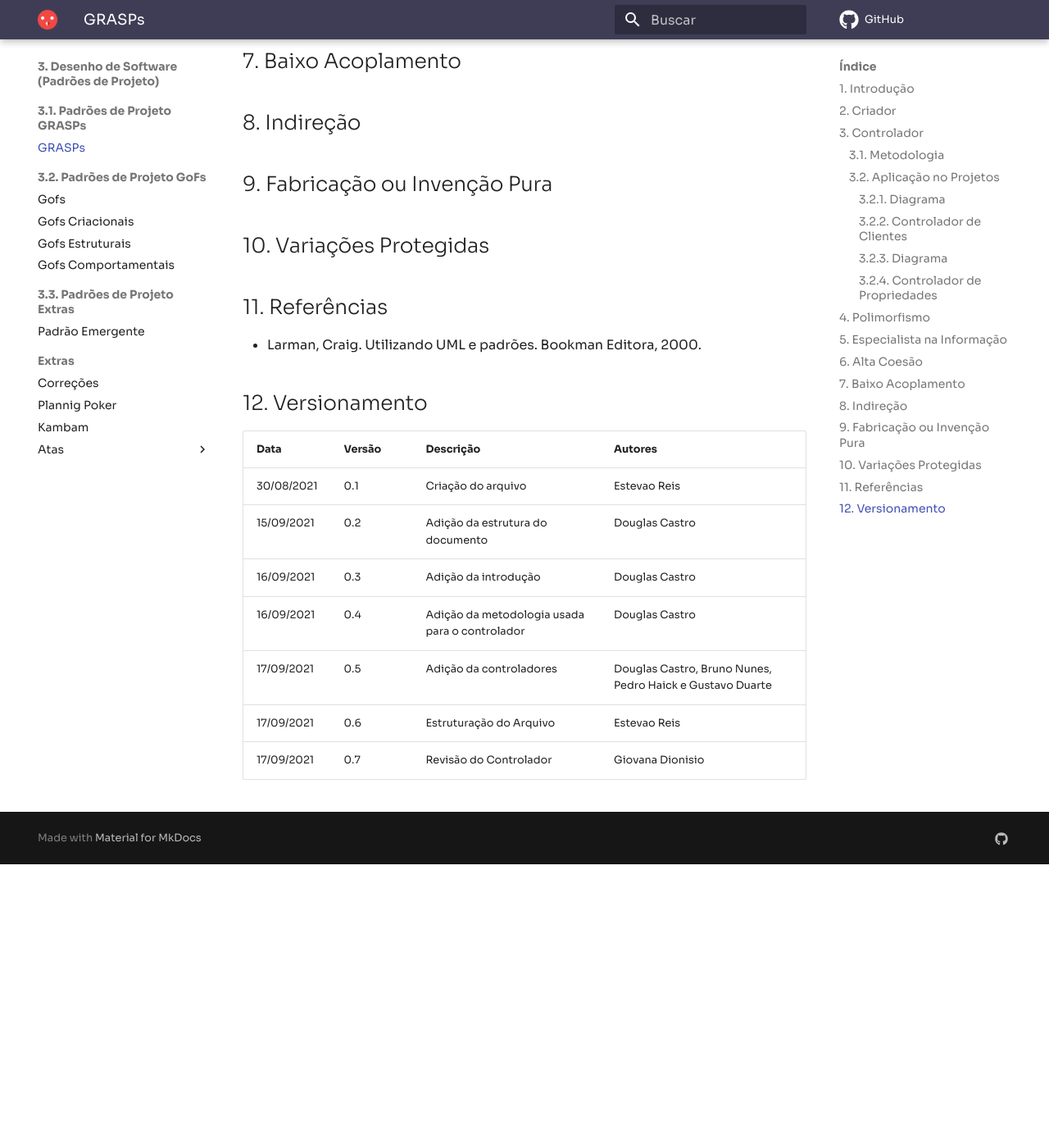
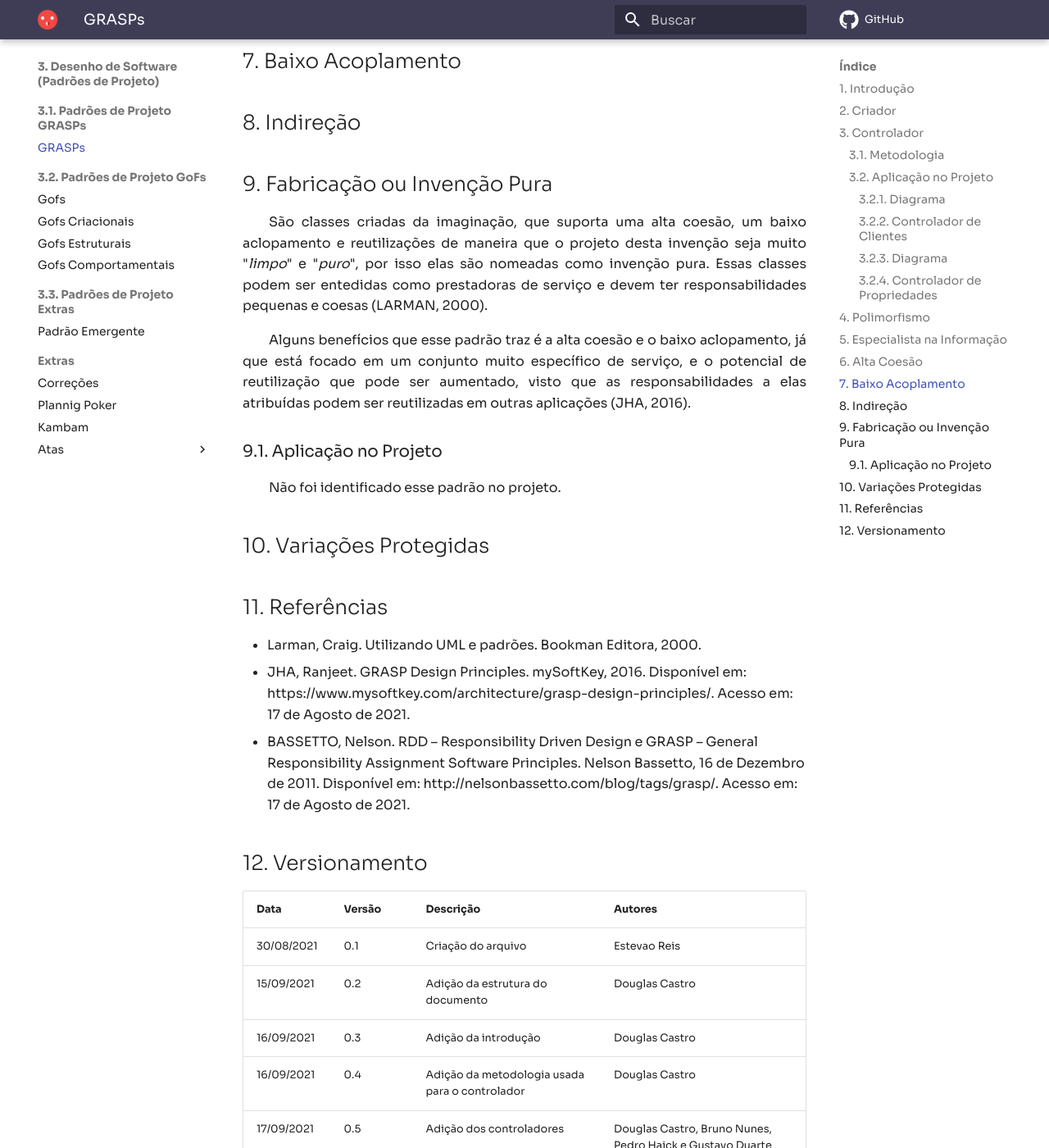
Before and after one commit to UnBArqDsw2021-1/2021.1_G04_Cardeal, an MkDocs documentation site: the page built from docs/padroesDeProjeto/GRASPs.md, in a window 1280 px wide and 1400 px high, scrolled down 3954 px. Shown: the whole window at 82% size. Built offline with MkDocs 1.6.1 and Material for MkDocs 9.7.7, drawn with Linux system fonts in a browser that asks for light colours; comment, search, counter and statistics services are not loaded; before the commit the page ends 5008 px from its top, so only the background shows below that; some of the changed text lies outside the part shown.

Commit message:
Add pure fabrication pattern

```diff
--- a/docs/padroesDeProjeto/GRASPs.md
+++ b/docs/padroesDeProjeto/GRASPs.md
@@ -17,7 +17,7 @@
 
 &emsp;&emsp;Para a construção dos diagramas foi usado a ferramenta [Draw.io](https://draw.io).
 
-### 3.2. Aplicação no Projetos
+### 3.2. Aplicação no Projeto
 
 <p align="justify">&emsp;&emsp;Os controladores implementados na nossa aplicação são os responsáveis por receber as requisições do browser. Por ter muitas atividades na aplicação e para evitar o "inchaço" de um controlador de fachada, optamos por implementar um controlador para cada classe concreta, onde esses ficaram responsáveis por coordenar as requisições recebidas por cada classe.</p>
 
@@ -61,11 +61,21 @@ O código acima pode ser visto com mais detalhes [aqui](https://github.com/UnBAr
 
 ## 9. Fabricação ou Invenção Pura
 
+<p align = "justify">&emsp;&emsp;São classes criadas da imaginação, que suporta uma alta coesão, um baixo aclopamento e reutilizações de maneira que o projeto desta invenção seja muito "<i>limpo</i>" e "<i>puro</i>", por isso elas são nomeadas como invenção pura. Essas classes podem ser entedidas como prestadoras de serviço e devem ter responsabilidades pequenas e coesas (LARMAN, 2000).</p>
+
+<p align = "justify">&emsp;&emsp;Alguns benefícios que esse padrão traz é a alta coesão e o baixo aclopamento, já que está focado em um conjunto muito específico de serviço, e o potencial de reutilização que pode ser aumentado, visto que as responsabilidades a elas atribuídas podem ser reutilizadas em outras aplicações (JHA, 2016).</p>
+
+### 9.1. Aplicação no Projeto
+
+<p align = "justify">&emsp;&emsp;Não foi identificado esse padrão no projeto.</p>
+
 ## 10. Variações Protegidas
 
 ## 11. Referências
 
 - Larman, Craig. Utilizando UML e padrões. Bookman Editora, 2000.
+- JHA, Ranjeet. GRASP Design Principles. mySoftKey, 2016. Disponível em: https://www.mysoftkey.com/architecture/grasp-design-principles/. Acesso em: 17 de Agosto de 2021.
+- BASSETTO, Nelson. RDD – Responsibility Driven Design e GRASP – General Responsibility Assignment Software Principles. Nelson Bassetto, 16 de Dezembro de 2011. Disponível em: http://nelsonbassetto.com/blog/tags/grasp/. Acesso em: 17 de Agosto de 2021.
 
 ## 12. Versionamento
 | Data       | Versão | Descrição         | Autores       |
@@ -74,6 +84,7 @@ O código acima pode ser visto com mais detalhes [aqui](https://github.com/UnBAr
 | 15/09/2021 | 0.2 | Adição da estrutura do documento| Douglas Castro |
 | 16/09/2021 | 0.3 | Adição da introdução | Douglas Castro |
 | 16/09/2021 | 0.4 | Adição da metodologia usada para o controlador | Douglas Castro |
-| 17/09/2021 | 0.5 | Adição da controladores | Douglas Castro, Bruno Nunes, Pedro Haick e Gustavo Duarte |
+| 17/09/2021 | 0.5 | Adição dos controladores | Douglas Castro, Bruno Nunes, Pedro Haick e Gustavo Duarte |
 | 17/09/2021 | 0.6 | Estruturação do Arquivo| Estevao Reis |
 | 17/09/2021 | 0.7 | Revisão do Controlador | Giovana Dionisio |
+| 17/09/2021 | 0.8 | Adição do padrão Invenção Pura | Douglas Castro |
```
